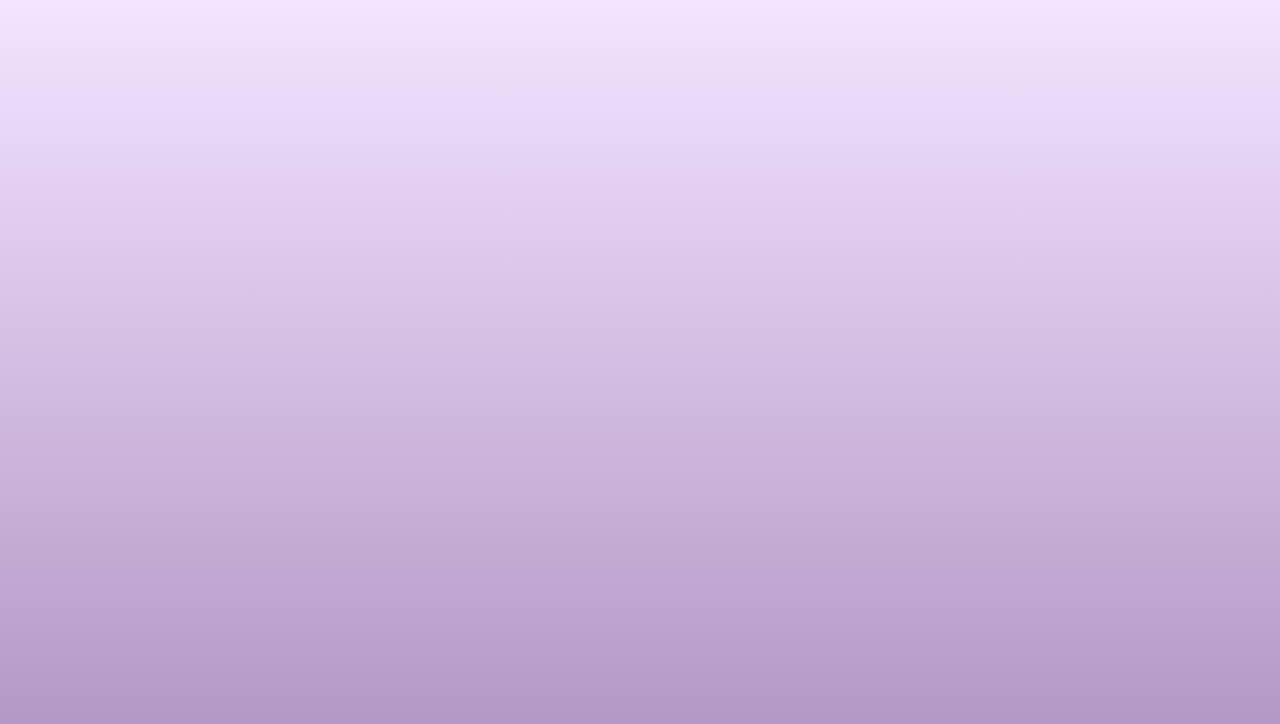
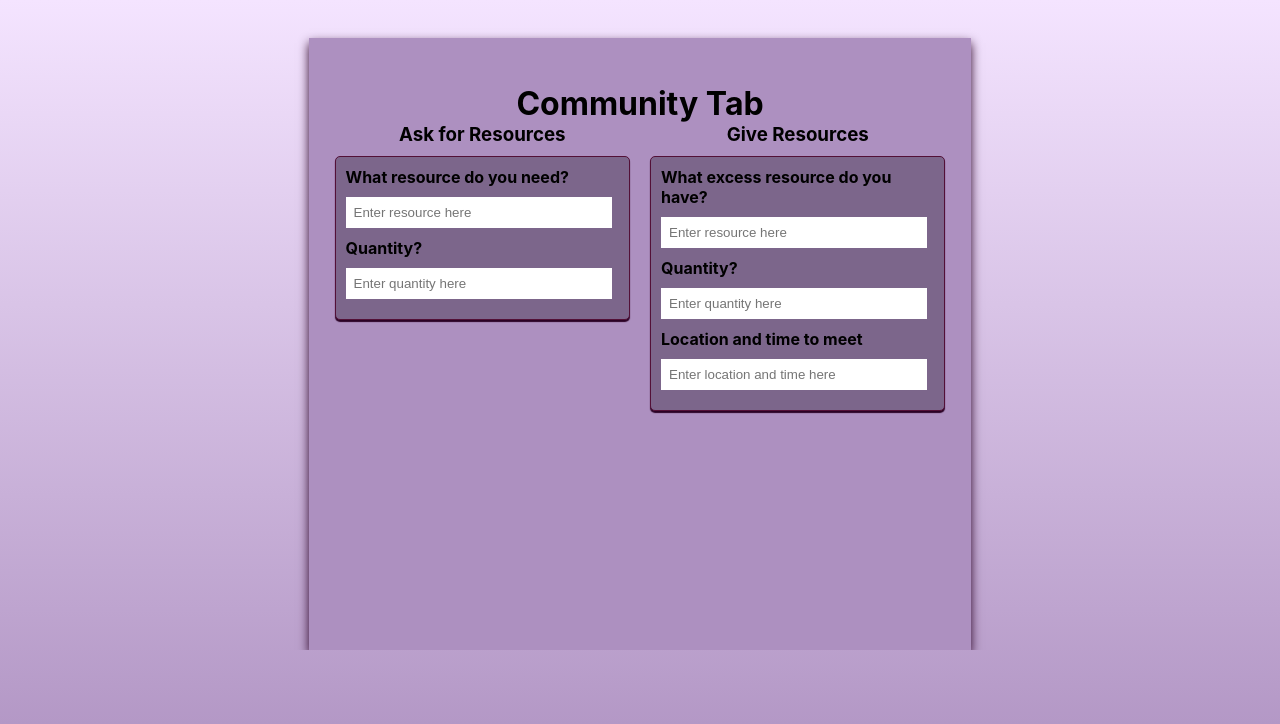
Before and after one commit to adaselcuk/newhacks, a React (Create React App) app in the folder chatbot-app/: page /community in a window 1280 px wide. Before the commit this address had no page. Shown: the top 724 px of the page. Built offline with nearby package versions, Linux system fonts and the light colour scheme.

Commit message:
progress on community tab and todo

```diff
--- a/chatbot-app/src/App.css
+++ b/chatbot-app/src/App.css
@@ -81,20 +81,26 @@ ul li{
 
 
 .card{
-  width: 300px;
+  width: 100%;
+  padding-left: 100px;
+  padding-right: 100px;
   height: 200px;
-  background-color: rgb(244, 109, 206);
+  background-color: rgb(82, 34, 68);
   font-family: "Open Sans", serif;
-  color: rgb(209, 176, 249);
+  color: rgb(43, 13, 80);
   border-radius: 20px;
   position: relative;
+  text-align: center;
 }
 
 .cards-container{
-  display: grid;
-  grid-template-columns: repeat(3, 1fr);
+  display: flex;
+  justify-content: center;
+  align-items: center;
+  flex-direction: column;
   gap: 20px;
   margin-left: 8rem;
+  margin-right: 8rem;
   margin-bottom: 12rem;
   margin-top: 10rem;
 }
@@ -107,8 +113,8 @@ ul li{
 }
 
 .chatbot-container, .map-container {
-  flex: 1; /* Allows both containers to take equal width */
-  max-width: 50%; /* Ensures they don’t exceed half the width */
+  flex: 1;
+  max-width: 50%;
 }
 
 .map-container, .chatbot-container {
@@ -120,14 +126,19 @@ ul li{
 }
 
 .card h3{
-  position: absolute;
-  left: 85px;
-  top: 150px;
-  border-radius: 30px;
+  display: flex;
+  justify-content: center;
+  align-items: center;
+  text-align: center;
+  width: 100%;
+  height: 100%;
+  border-radius: 10px;
+  padding: 0;
 }
 
 .card h3:hover{
-  background-color: aliceblue;
+  color: aliceblue;
+
 }
 
 .volunteers-link {
--- a/chatbot-app/src/App.js
+++ b/chatbot-app/src/App.js
@@ -5,6 +5,7 @@ import Home from './Home';
 import Map from './Map';
 import Todo from './Todo';
 import Bot from './Bot';
+import Community from './Community';
 import './App.css';
 
 function App() {
@@ -16,6 +17,7 @@ function App() {
         <Route path="/map" element={<Map />} />
         <Route path="/todo" element={<Todo />} />
         <Route path="/bot" element={<Bot/>} />
+        <Route path="/community" element={<Community />} />
 
       </Routes>
     </Router>
--- /dev/null
+++ b/chatbot-app/src/Community.css
@@ -0,0 +1,79 @@
+body {
+	background-color: #F4E4FF;
+	color: black;
+  }
+
+  h1 {
+	margin-top: 20px;
+	text-align: center;
+  }
+
+  .community-container {
+	background: #AD90C0;
+	padding: 2%;
+	width: fit-content;
+	margin-left: auto;
+	margin-right: auto;
+	margin-top: 3%;
+	height: 70vh;
+	max-height: 70vh;
+	overflow-y: auto;
+	box-shadow: 0px 5px 10px rgb(43, 2, 37);
+  }
+
+  .resources-container {
+	display: flex;
+	gap: 20px;
+  }
+
+  .ask-res, .give-res {
+	flex: 1;
+	margin-bottom: 25px;
+  }
+
+  .ask-res h3, .give-res h3 {
+	text-align: center;
+	margin-bottom: 10px;
+  }
+
+  .ask-res-question, .give-res-question {
+	display: flex;
+	flex-direction: column;
+	border: 1px solid rgb(83, 16, 55);
+	padding: 10px;
+	border-radius: 5px;
+	margin-bottom: 20px;
+	background-color: #7c668b;
+	box-shadow: 0px 2px 1px rgb(43, 2, 37);
+  }
+
+  .ask-res-question label, .give-res-question label {
+	font-weight: bold;
+	margin-bottom: 10px;
+  }
+
+  .ask-res-question input, .give-res-question input {
+	padding: 8px;
+	border: none;
+	width: 250px;
+	margin-bottom: 10px;
+  }
+
+  .ask-res-question input:focus, .give-res-question input:focus {
+	outline: 2px solid rgb(133, 94, 133);
+  }
+
+  .primaryBtn {
+	background-color: rgb(133, 94, 133);
+	color: white;
+	border: none;
+	border-radius: 5px;
+	margin-top: 25px;
+	padding: 10px;
+	width: 60px;
+	cursor: pointer;
+  }
+
+  .primaryBtn:hover {
+	background-color: rgb(93, 58, 93);
+  }
--- /dev/null
+++ b/chatbot-app/src/Community.js
@@ -0,0 +1,36 @@
+import React from 'react';
+import { Link } from 'react-router-dom';
+import './Community.css';
+
+function Community() {
+  return (
+    <div className="community-container">
+      <h1>Community Tab</h1>
+      <div className="resources-container">
+        <div className="ask-res">
+          <h3>Ask for Resources</h3>
+          <div className="ask-res-question">
+            <label>What resource do you need?</label>
+            <input type="text" placeholder="Enter resource here" />
+            <label>Quantity?</label>
+            <input type="text" placeholder="Enter quantity here" />
+          </div>
+        </div>
+
+        <div className="give-res">
+          <h3>Give Resources</h3>
+          <div className="give-res-question">
+            <label>What excess resource do you have?</label>
+            <input type="text" placeholder="Enter resource here" />
+            <label>Quantity?</label>
+            <input type="text" placeholder="Enter quantity here" />
+            <label>Location and time to meet</label>
+            <input type="text" placeholder="Enter location and time here" />
+          </div>
+        </div>
+      </div>
+    </div>
+  );
+}
+
+export default Community;
--- a/chatbot-app/src/Home.js
+++ b/chatbot-app/src/Home.js
@@ -11,7 +11,6 @@ function Home() {
       <div className="navbar">
         <ul>
           <li>Logo</li>
-          <li id="right">Contact Us</li>
           <li id="right-corner" className="volunteers-link">
             <Link to="/todo">Volunteers Click Here</Link></li>
         </ul>
@@ -38,7 +37,9 @@ function Home() {
 
       </div>
       <div className="cards-container">
-        <Card title="Community" />
+        <Link to="/community">
+        <Card title="Ask for help from or give back to the community here" />
+        </Link>
       </div>
     </div>
   );
--- a/chatbot-app/src/Todo.js
+++ b/chatbot-app/src/Todo.js
@@ -4,6 +4,49 @@ import { IoIosCheckmarkCircleOutline } from "react-icons/io";
 import './Todo.css';
 
 function Todo() {
+	const [task, setTask] = useState("");
+	const [description, setDescription] = useState("");
+  	const [tasks, setTasks] = useState({
+    	unassigned: [],
+    	inProgress: [],
+    	completed: []
+  	});
+
+  	const handleAddTask = () => {
+    	if (!task || !description) return;
+
+    	const newTask = {
+     		id: Date.now(),
+      		title: task,
+      		description: description,
+    	};
+
+    	setTasks((prevTasks) => ({
+    	  ...prevTasks,
+    	  unassigned: [...prevTasks.unassigned, newTask]
+    	}));
+
+    	setTask("");
+    	setDescription("");
+  	};
+
+  	const handleDeleteTask = (column, id) => {
+    	setTasks((prevTasks) => ({
+      		...prevTasks,
+      		[column]: prevTasks[column].filter((task) => task.id !== id),
+    	}));
+  	};
+
+  	const handleMoveTask = (column, id, targetColumn) => {
+    	const taskToMove = tasks[column].find((task) => task.id === id);
+    	if (!taskToMove) return;
+
+    	setTasks((prevTasks) => ({
+      		...prevTasks,
+      	[column]: prevTasks[column].filter((task) => task.id !== id),
+      	[targetColumn]: [...prevTasks[targetColumn], taskToMove],
+    	}));
+ 	};
 	return (
 		<div className="todo">
 	  	<h1>Volunteer Organization To Do</h1>
@@ -12,53 +55,61 @@ function Todo() {
 			<div className="todo-input">
 				<div className="todo-input-item">
 					<label>Task</label>
-				<input type="text" placeholder="What is the task needed to complete?" />
+					<input type="text" placeholder="What is the task needed to complete?" value={task}
+              			onChange={(e) => setTask(e.target.value)}/>
 				</div>
 				<div className="todo-input-item">
 					<label>Description</label>
-				<input type="text" placeholder="What is the description of the task" />
+					<input type="text" placeholder="What is the description of the task" value={description}
+              			onChange={(e) => setDescription(e.target.value)} />
 				</div>
 				<div className="todo-input-item">
-				<button type="button" className="primaryBtn">Add</button>
+					<button type="button" className="primaryBtn" onClick={handleAddTask}>Add</button>
 				</div>
 			</div>
 
 			<div className='todo-columns'>
 				<div className="todo-column">
 					<h2>Unassigned</h2>
-				<div className="todo-list-item">
-					<h3>Task 1</h3>
-					<span></span>
-					<p>Bla bla description</p>
+					{tasks.unassigned.map((task) => (
+              			<div key={task.id} className="todo-list-item">
+                			<h3>{task.title}</h3>
+                			<p>{task.description}</p>
                 			<div>
-						<MdDeleteOutline className='delete-icon'/>
-						<IoIosCheckmarkCircleOutline className='check-icon'/>
+                  				<MdDeleteOutline className="delete-icon" onClick={() => handleDeleteTask("unassigned", task.id)}/>
+						 		<IoIosCheckmarkCircleOutline className="check-icon" onClick={() => handleMoveTask("unassigned", task.id, "inProgress")}/>
 							</div>
 						</div>
+					))}
 				</div>
 
 				<div className="todo-column">
 					<h2>In Progress</h2>
-				<div className="todo-list-item">
-					<h3>Task 2</h3>
-					<p>Bla bla description</p>
+					{tasks.inProgress.map((task) => (
+            	  			<div key={task.id} className="todo-list-item">
+            	    			<h3>{task.title}</h3>
+            	    			<p>{task.description}</p>
             	    			<div>
-						<MdDeleteOutline className='delete-icon'/>
-						<IoIosCheckmarkCircleOutline className='check-icon'/>
+            	      				<MdDeleteOutline className="delete-icon" onClick={() => handleDeleteTask("inProgress", task.id)}/>
+							 		<IoIosCheckmarkCircleOutline className="check-icon" onClick={() => handleMoveTask("inProgress", task.id, "completed")}/>
 								</div>
 							</div>
+						))}
 				</div>
 
 				<div className="todo-column">
 					<h2>Completed</h2>
-				<div className="todo-list-item">
-					<h3>Task 3</h3>
-					<p>Bla bla description</p>
+					{tasks.completed.map((task) => (
+            	  		<div key={task.id} className="todo-list-item">
+            	    		<h3>{task.title}</h3>
+            	    		<p>{task.description}</p>
             	    		<div>
-						<MdDeleteOutline className='delete-icon'/>
-						<IoIosCheckmarkCircleOutline className='check-icon'/>
+            	    			<MdDeleteOutline className="delete-icon"
+            	    			onClick={() => handleDeleteTask("completed", task.id)}/>
+
 							</div>
 						</div>
+					))}
 				</div>
 			</div>
 
```
Lines whose indentation alone changed are shown as unchanged.
